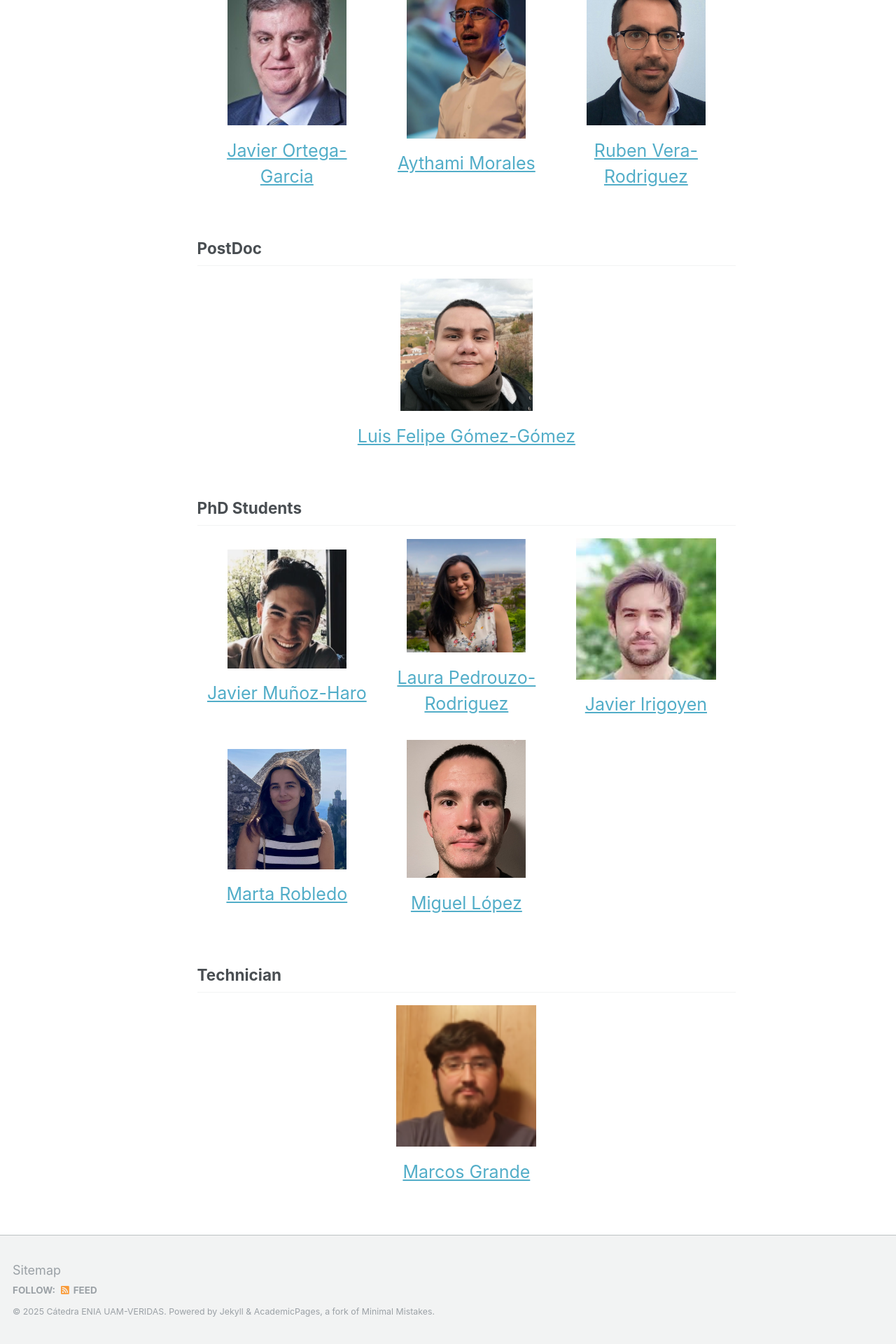
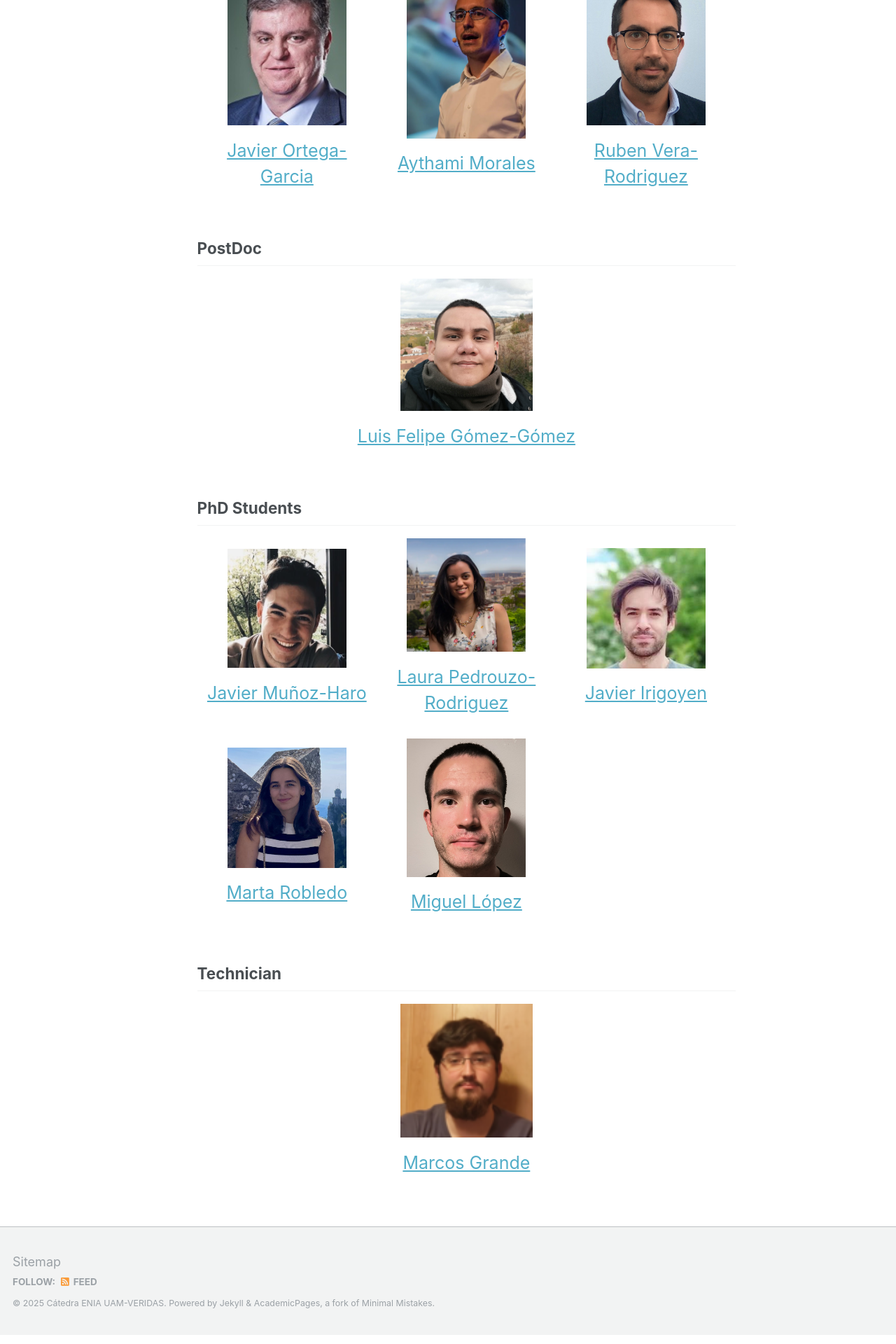
Before and after one commit to catedraeniauam/catedraeniauam.github.io, a Jekyll site: the page built from _pages/team.md, in a window 1280 px wide. Shown: the part 767-2687 px from the top of the page at 70% size. Built offline with Jekyll 4.4.1, drawn with Linux system fonts in a browser that asks for light colours.

Commit message:
seteamos clases

```diff
--- a/_pages/team.md
+++ b/_pages/team.md
@@ -73,7 +73,7 @@ PhD Students
           <p align="center"><a class="nombre" href="https://rubentolosana.github.io/">Laura Pedrouzo-Rodriguez</a></p>
       </td>
       <td width="33%">
-          <p align="center"><img class="img-70" src="https://catedraeniauam.github.io/images/Javier Irigoyen.jpg" style="width:200px"></p>
+          <p align="center"><img class="img-70" src="https://catedraeniauam.github.io/images/Javier Irigoyen.jpg"></p>
           <p align="center"><a class="nombre" href="">Javier Irigoyen</a></p>
       </td>
     </tr>
@@ -100,7 +100,7 @@ Technician
     <tr>
       <td>
         <div>
-          <p align="center"><img src="https://catedraeniauam.github.io/images/marcos.png" style="width:200px"></p>
+          <p align="center"><img class="img-25" src="https://catedraeniauam.github.io/images/marcos.png"></p>
           <p align="center"><a class="nombre" href="">Marcos Grande</a></p>
         </div>
       </td>
```
